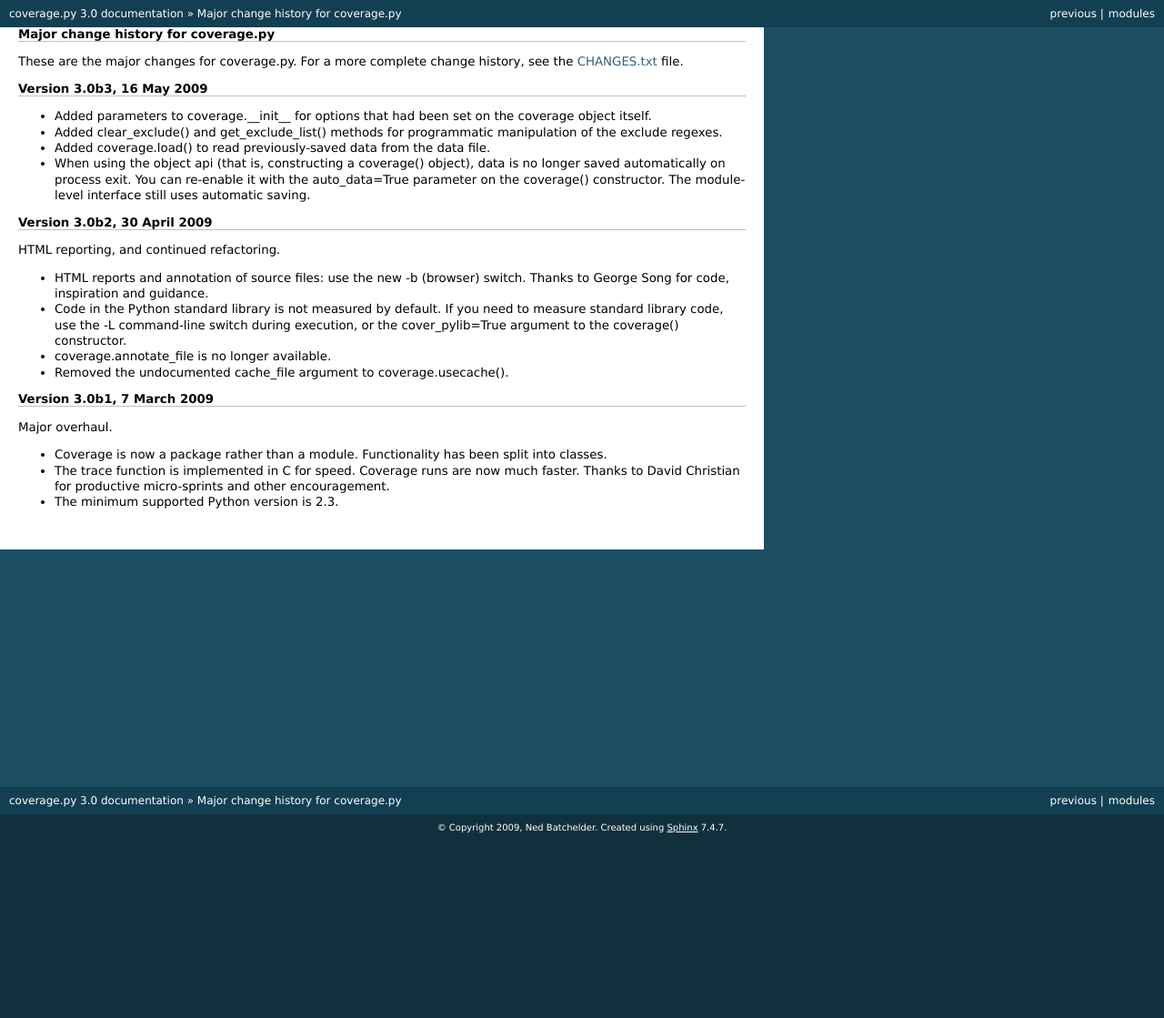
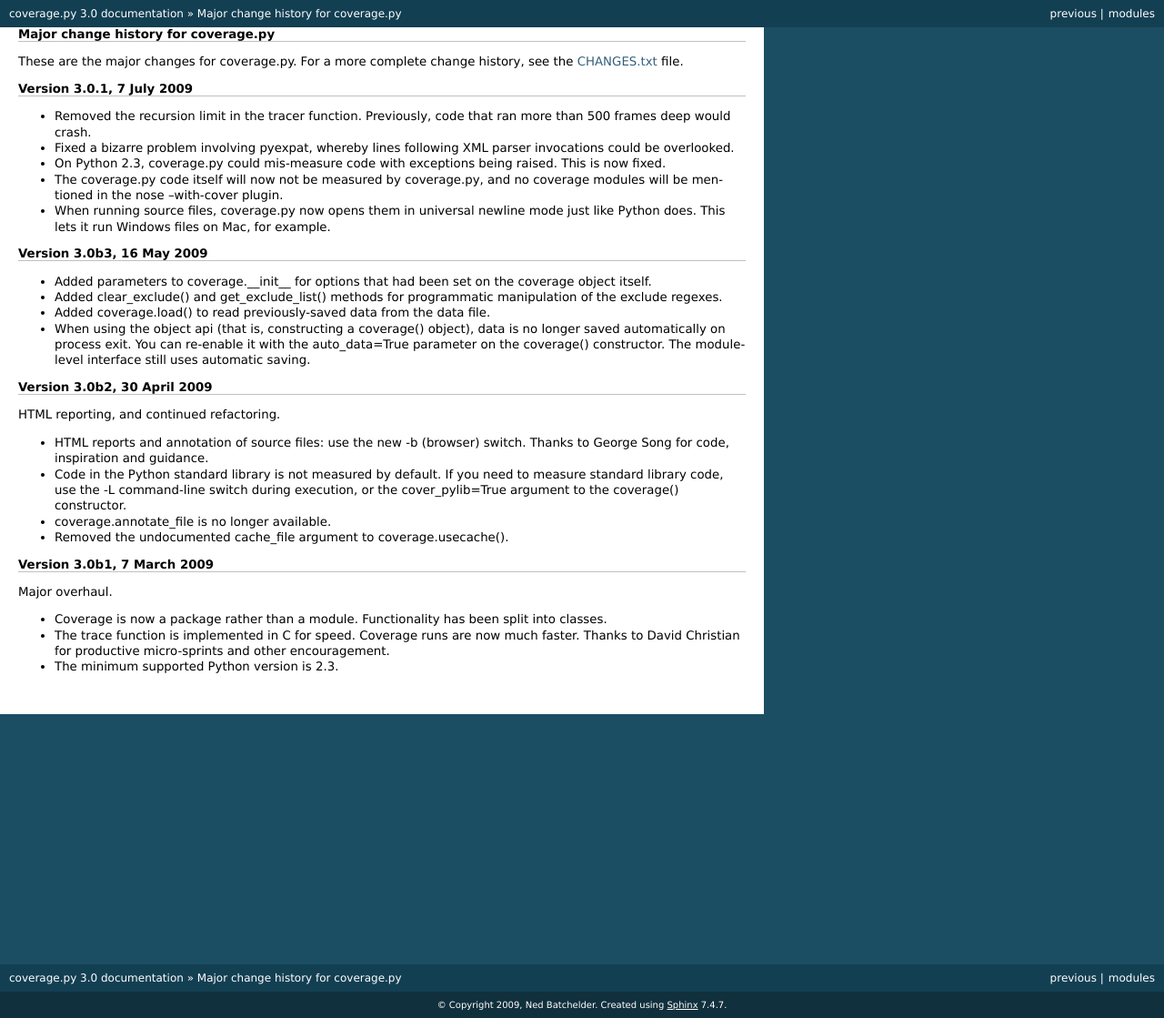
Before and after one commit to nedbat/coveragepy, a Sphinx documentation site: the page built from doc/changes.rst, in a window 1280 px wide. Shown: the whole page at 91% size. Built offline with Sphinx 7.4.7, drawn with Linux system fonts in a browser that asks for light colours; before the commit the page ends 924 px from its top, so only the background shows below that.

Commit message:
Get ready to release coverage.py 3.0.1

```diff
--- a/doc/changes.rst
+++ b/doc/changes.rst
@@ -2,6 +2,7 @@
 
 :history: 20090524T134300, brand new docs.
 :history: 20090613T164000, final touches for 3.0
+:history: 20090706T205000, changes for 3.0.1
 
 ------------------------------------
 Major change history for coverage.py
@@ -10,6 +11,27 @@ Major change history for coverage.py
 These are the major changes for coverage.py.  For a more complete change history,
 see the `CHANGES.txt <http://bitbucket.org/ned/coveragepy/src/tip/CHANGES.txt>`_
 file.
+
+
+Version 3.0.1, 7 July 2009
+--------------------------
+
+- Removed the recursion limit in the tracer function.  Previously, code that
+  ran more than 500 frames deep would crash.
+
+- Fixed a bizarre problem involving pyexpat, whereby lines following XML parser
+  invocations could be overlooked.
+
+- On Python 2.3, coverage.py could mis-measure code with exceptions being
+  raised.  This is now fixed.
+
+- The coverage.py code itself will now not be measured by coverage.py, and no
+  coverage modules will be mentioned in the nose --with-cover plugin.
+
+- When running source files, coverage.py now opens them in universal newline
+  mode just like Python does.  This lets it run Windows files on Mac, for
+  example.
+
 
 Version 3.0b3, 16 May 2009
 --------------------------
```
Also changed, not shown: CHANGES.txt (+8 -8 lines), doc/index.rst (+6 -1 lines).
